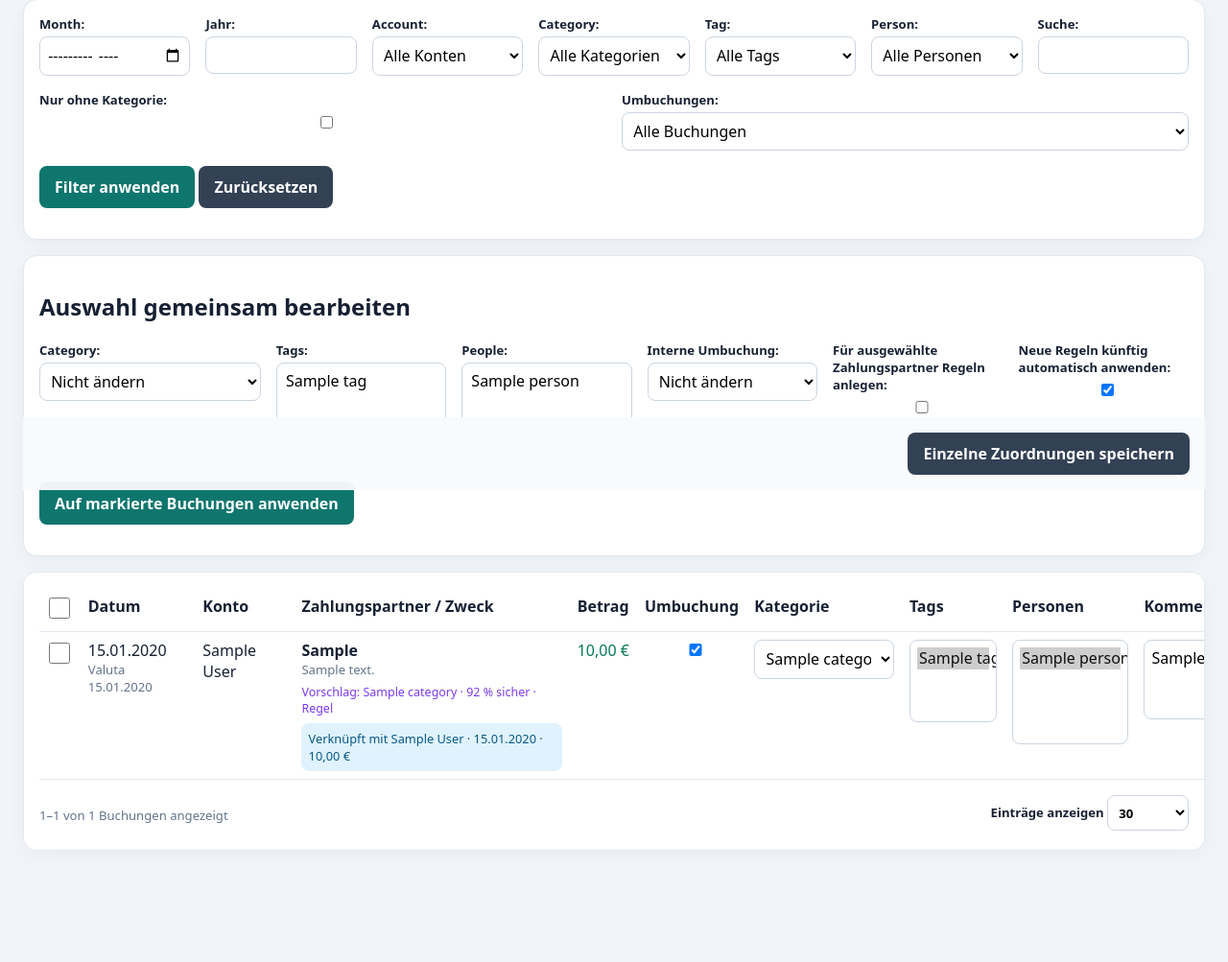
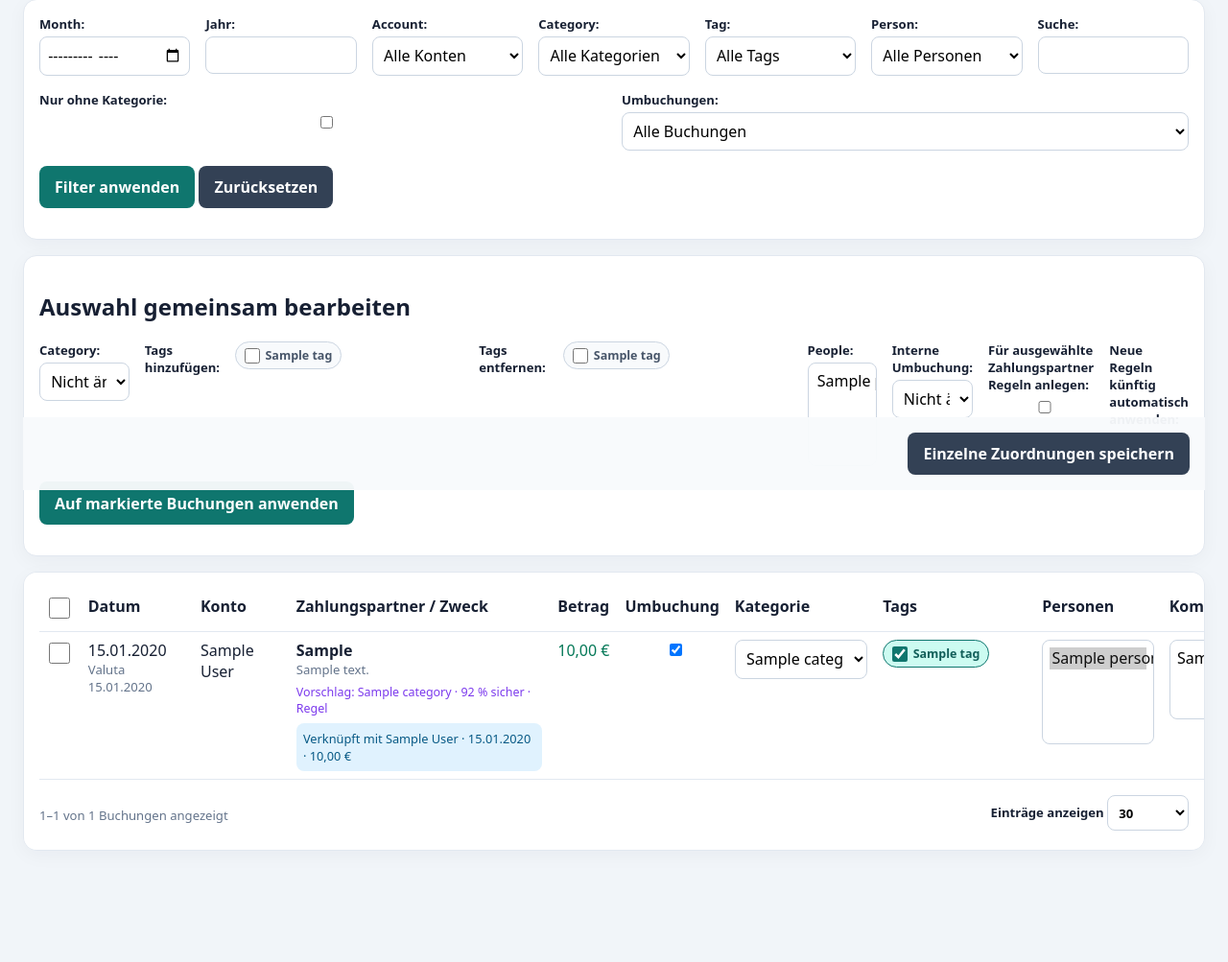
Before and after one commit to lenni-web/home-finance, a Django app: page /transactions/ in a window 1280 px wide. Shown: the part 289-1292 px from the top of the page at 96% size. Run offline with Django 5.2, Linux system fonts and the light colour scheme; a user stored in the database is signed in; tables that the repository leaves empty hold one stand-in row (values such as "Sample post"); data that the repository does not hold is empty; parts of the project's set-up code (start-up, migrations or seed data) failed here and were passed over.

Commit message:
Make tags removable with toggle controls

```diff
--- a/ledger/forms.py
+++ b/ledger/forms.py
@@ -9,6 +9,10 @@ from django.utils.formats import number_format
 from .models import (
     Account, CategorizationRule, Category, Document, EmailImportConfig, Person, Tag, Transaction,
 )
+
+
+def tag_checkbox_widget():
+    return forms.CheckboxSelectMultiple(attrs={"class": "tag-toggle-list"})
 
 
 class AccountForm(forms.ModelForm):
@@ -113,7 +117,10 @@ class DocumentUploadForm(forms.ModelForm):
             "category": "Kategorie (optional)",
             "tags": "Tags (optional)",
         }
-        widgets = {"document_date": forms.DateInput(attrs={"type": "date"})}
+        widgets = {
+            "document_date": forms.DateInput(attrs={"type": "date"}),
+            "tags": tag_checkbox_widget(),
+        }
 
     def clean_file(self):
         uploaded = self.cleaned_data["file"]
@@ -168,7 +175,7 @@ class DocumentReviewForm(forms.ModelForm):
         labels = {"invoice_number": "Rechnungsnummer"}
         widgets = {
             "document_date": forms.DateInput(format="%Y-%m-%d", attrs={"type": "date"}),
-            "tags": forms.SelectMultiple(attrs={"size": 4}),
+            "tags": tag_checkbox_widget(),
         }
 
     def __init__(self, *args, **kwargs):
@@ -305,7 +312,7 @@ class TransactionCategorizationForm(forms.ModelForm):
         fields = ["category", "tags", "people", "comment", "is_internal_transfer"]
         labels = {"comment": "Kommentar", "is_internal_transfer": "Umbuchung"}
         widgets = {
-            "tags": forms.SelectMultiple(attrs={"size": 3}),
+            "tags": tag_checkbox_widget(),
             "people": forms.SelectMultiple(attrs={"size": 4}),
             "comment": forms.Textarea(attrs={
                 "rows": 3,
@@ -326,7 +333,12 @@ class BulkCategorizationForm(forms.Form):
         queryset=Category.objects.filter(active=True), required=False, empty_label="Nicht ändern"
     )
     tags = forms.ModelMultipleChoiceField(
-        queryset=Tag.objects.filter(active=True), required=False, widget=forms.SelectMultiple(attrs={"size": 3})
+        queryset=Tag.objects.filter(active=True), required=False, widget=tag_checkbox_widget(),
+        label="Tags hinzufügen",
+    )
+    remove_tags = forms.ModelMultipleChoiceField(
+        queryset=Tag.objects.filter(active=True), required=False, widget=tag_checkbox_widget(),
+        label="Tags entfernen",
     )
     people = forms.ModelMultipleChoiceField(
         queryset=Person.objects.filter(active=True), required=False,
@@ -374,6 +386,7 @@ class CategorizationRuleForm(forms.ModelForm):
             "marks_internal_transfer", "auto_apply",
         ]
         labels = {"priority": "Priorität (höher wird zuerst geprüft)"}
+        widgets = {"tags": tag_checkbox_widget()}
 
 
 class CategorizationRuleFilterForm(forms.Form):
--- a/ledger/static/ledger/app.css
+++ b/ledger/static/ledger/app.css
@@ -34,3 +34,39 @@ table { font-variant-numeric:tabular-nums; }
 .message,.messages { border-left:4px solid var(--hf-primary); }
 @media(max-width:1050px) { .desktop-nav { display:none; } .mobile-nav { display:block; } }
 @media(max-width:800px) { body { padding:1rem; } .app-page-header { align-items:center; } .main-nav { width:auto; margin-left:auto; flex:0 0 auto; } .app-page-heading { min-width:0; max-width:calc(100% - 88px); flex:1 1 0; } .app-page-heading h1 { font-size:1.45rem; } }
+/* Tags behave as independent toggles: a second click removes an existing tag. */
+div.tag-toggle-list {
+  display:flex;
+  flex-wrap:wrap;
+  gap:.38rem;
+  min-width:150px;
+}
+div.tag-toggle-list > div { margin:0; }
+div.tag-toggle-list label {
+  display:inline-flex;
+  align-items:center;
+  gap:.35rem;
+  width:auto;
+  margin:0;
+  padding:.32rem .55rem;
+  border:1px solid #cbd5e1;
+  border-radius:999px;
+  background:#f8fafc;
+  color:#475569;
+  font-size:.78rem;
+  font-weight:700;
+  cursor:pointer;
+  white-space:nowrap;
+}
+div.tag-toggle-list input[type="checkbox"] {
+  width:1rem;
+  height:1rem;
+  margin:0;
+  accent-color:#0f766e;
+}
+div.tag-toggle-list label:has(input:checked) {
+  border-color:#0f766e;
+  background:#ccfbf1;
+  color:#115e59;
+}
+div.tag-toggle-list label:hover { border-color:#14b8a6; }
--- a/ledger/views.py
+++ b/ledger/views.py
@@ -558,6 +558,7 @@ def transaction_overview(request):
                         elif bulk.get("transfer_action") == "unmark":
                             unlink_transfer(item)
                         item.tags.add(*bulk["tags"])
+                        item.tags.remove(*bulk["remove_tags"])
                         item.people.add(*bulk["people"])
                     if bulk.get("create_rules"):
                         _create_rules_from_transactions(selected, bulk)
@@ -627,6 +628,7 @@ def _create_rules_from_transactions(transactions, bulk):
                 "category", "marks_internal_transfer", "auto_apply", "updated_at"
             ])
         rule.tags.add(*bulk["tags"])
+        rule.tags.remove(*bulk["remove_tags"])
         rule.people.add(*bulk["people"])
 
 
--- a/pyproject.toml
+++ b/pyproject.toml
@@ -1,6 +1,6 @@
 [project]
 name = "ausgaben-archiv"
-version = "0.4.0"
+version = "0.4.1"
 description = "Lokales Archiv fuer Kontoauszuege, Rechnungen und Ausgaben"
 requires-python = ">=3.11"
 dependencies = [
```
Also changed, not shown: ledger/tests.py (+50 -0 lines).
